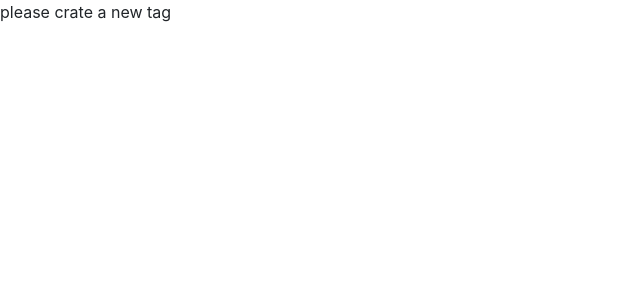
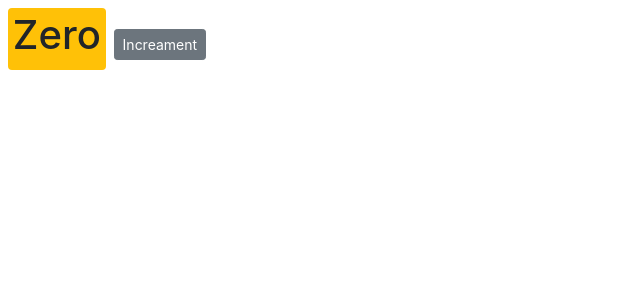
Before and after one commit to ermanjunaidi/MASTERING-REACT, a React (Create React App) app: page / in a window 1280 px wide. Shown: the top 300 px of the page, without its empty margins (0-640 px from the left). Built offline with nearby package versions, Linux system fonts and the light colour scheme.

Commit message:
10- Components Handling Events

```diff
--- a/src/components/counter.jsx
+++ b/src/components/counter.jsx
@@ -1,27 +1,34 @@
 import React, { Component } from 'react';
-import { tag } from 'postcss-selector-parser';
 
 class Counter extends Component {
     state = {
-        count: 0,
-        tags: []
+        count: 0
     };
 
-    renderTags() {
-        if (this.state.tags.lenght === 0) return <p>There are no tag</p>;
-
-        return <ul> {this.state.tags.map(tag => <li key={tag}>{tag}</li>)} </ul>;
-
+    handleIncrement() {
+        console.log('Increment Clicked', this);
     }
     render() {
         return (
             <div>
-                {this.state.tags.length === 0 && 'please crate a new tag'}
-                {this.renderTags()}
+                <span className={this.getBadgeClasses()}>{this.formatCount()}</span>
+                <button
+                    onClick={this.handleIncrement}
+                    className="btn btn-secondary btn-sm">Increament</button>
             </div>
         );
     }
 
+    getBadgeClasses() {
+        let classes = "badge m-2 badge-";
+        classes += (this.state.count === 0) ? "warning" : "primary";
+        return classes;
+    }
+
+    formatCount() {
+        const { count } = this.state
+        return count === 0 ? <h1>Zero</h1> : count
+    }
 }
 
 export default Counter;
```
